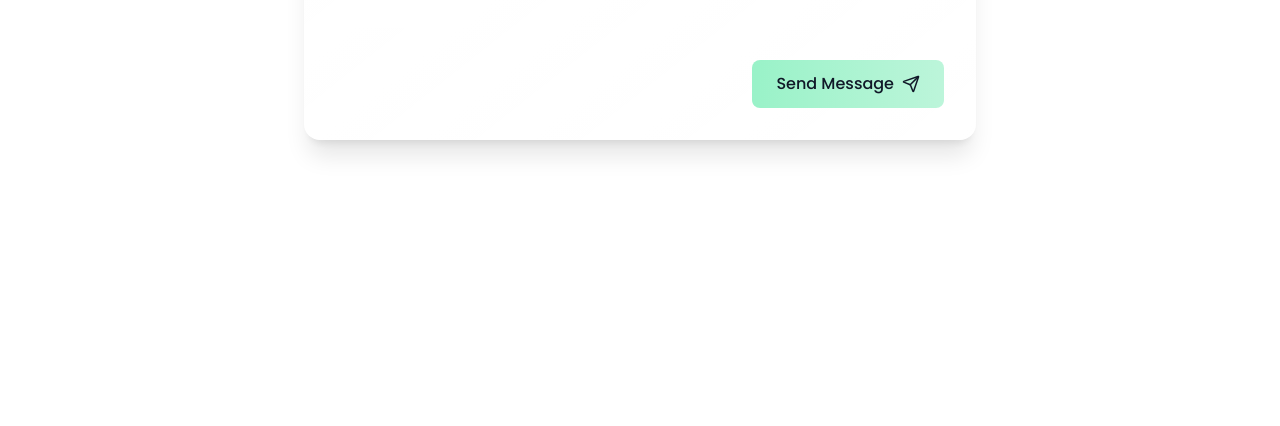
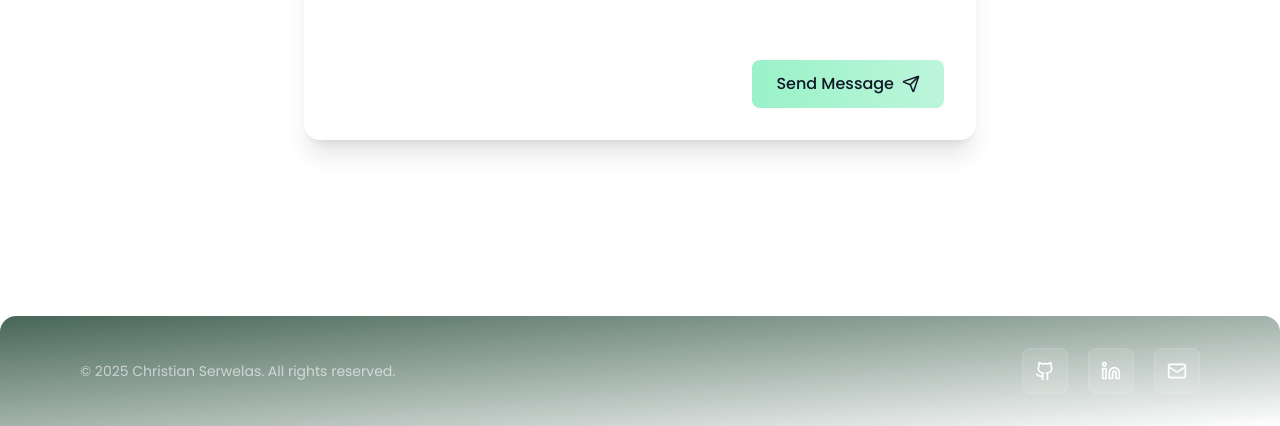
Before and after one commit to tozen123/portfolio-website, a Next.js app: page / in a window 1280 px wide. Shown: the part 3281-3707 px from the top of the page. Before the commit the page ends 3517 px from the top, so only its background shows below. Built offline with nearby package versions, Linux system fonts and the light colour scheme.

Commit message:
animations and footer

```diff
--- /dev/null
+++ b/src/app/components/Footer.tsx
@@ -0,0 +1,56 @@
+'use client';
+
+import { motion } from 'framer-motion';
+import { Github, Linkedin, Mail } from 'lucide-react';
+
+export default function Footer() {
+  const socialLinks = [
+    {
+      name: 'GitHub',
+      icon: <Github size={20} />,
+      url: 'https://github.com/yourusername',
+    },
+    {
+      name: 'LinkedIn',
+      icon: <Linkedin size={20} />,
+      url: 'https://linkedin.com/in/yourusername',
+    },
+    {
+      name: 'Email',
+      icon: <Mail size={20} />,
+      url: 'mailto:your@email.com',
+    },
+  ];
+
+  return (
+    <motion.footer
+      initial={{ opacity: 0, y: 20 }}
+      whileInView={{ opacity: 1, y: 0 }}
+      viewport={{ once: false }}
+      transition={{ duration: 0.5, ease: 'easeOut' }}
+      className="w-full mt-20 px-6 sm:px-20 py-8 bg-gradient-to-br from-[#476658] to-white/5 backdrop-blur-md rounded-t-2xl shadow-xl"
+    >
+      <div className="flex flex-col md:flex-row justify-between items-center gap-6 max-w-7xl mx-auto">
+        <p className="text-sm text-white/60 text-center md:text-left">
+          &copy; {new Date().getFullYear()} Christian Serwelas. All rights reserved.
+        </p>
+
+        <div className="flex gap-5">
+          {socialLinks.map((link) => (
+            <motion.a
+              key={link.name}
+              href={link.url}
+              target="_blank"
+              rel="noopener noreferrer"
+              whileHover={{ scale: 1.2 }}
+              whileTap={{ scale: 0.9 }}
+              className="bg-white/10 p-3 rounded-lg border border-white/10 hover:bg-white/20 transition-all text-white"
+            >
+              {link.icon}
+            </motion.a>
+          ))}
+        </div>
+      </div>
+    </motion.footer>
+  );
+}
--- a/src/app/components/sections/Contact.tsx
+++ b/src/app/components/sections/Contact.tsx
@@ -74,6 +74,21 @@ export default function Contact() {
         }
     ];
 
+    const containerVariants = {
+        hidden: {},
+        show: {
+            transition: {
+                staggerChildren: 0.15,
+                delayChildren: 0.25,
+            },
+        },
+    };
+
+    const itemVariants = {
+        hidden: { opacity: 0, y: 20 },
+        show: { opacity: 1, y: 0, transition: { duration: 0.25,  ease: "easeOut" } },
+    };
+
     return (
         <AnimatedSection
             id="contact"
@@ -92,24 +107,22 @@ export default function Contact() {
             </div>
 
             <motion.div
-                initial={{ opacity: 0, y: 20 }}
-                whileInView={{ opacity: 1, y: 0 }}
-                transition={{ duration: 0.5, delay: 0.3 }}
-                viewport={{ once: true }}
+                variants={containerVariants}
+                initial="hidden"
+                whileInView="show"
+                viewport={{ once: false }}
                 className="flex flex-wrap justify-center gap-9 mb-12"
             >
-                {socialLinks.map((link, index) => (
+                {socialLinks.map((link) => (
                     <motion.a
                         key={link.name}
+                        variants={itemVariants}
                         href={link.url}
                         target="_blank"
                         rel="noopener noreferrer"
                         whileHover={{ y: -5, scale: 1.15 }}
                         whileTap={{ scale: 0.95 }}
                         className={`flex items-center gap-3 bg-gradient-to-br ${link.color} p-4 rounded-xl shadow-lg hover:shadow-xl transition-all duration-300 w-64`}
-                        initial={{ opacity: 0, y: 20 }}
-                        animate={{ opacity: 1, y: 0 }}
-                        transition={{ duration: 0.3, delay: 0.1 * index }}
                     >
                         <div className="bg-white/10 p-3 rounded-lg">
                             {link.icon}
--- a/src/app/components/sections/Hero.tsx
+++ b/src/app/components/sections/Hero.tsx
@@ -41,7 +41,7 @@ export default function Hero() {
         <motion.div
           initial={{ opacity: 0, x: -30 }}
           animate={{ opacity: 1, x: 0 }}
-          transition={{ duration: 1, delay:0.5, ease: "easeOut" }}
+          transition={{ duration: 1, delay: 0.5, ease: "easeOut" }}
           className="md:w-1/3 text-center md:text-left"
         >
           <div className="">
--- a/src/app/page.tsx
+++ b/src/app/page.tsx
@@ -10,6 +10,8 @@ import Work from "./components/sections/Works";
 import Hero from "./components/sections/Hero";
 
 
+import Footer from "./components/Footer";
+
 export default function Home() {
   return (
     <>
@@ -21,6 +23,8 @@ export default function Home() {
       <About />
       <Work />
       <Contact />
+
+      <Footer />
     </>
   );
 }
```
